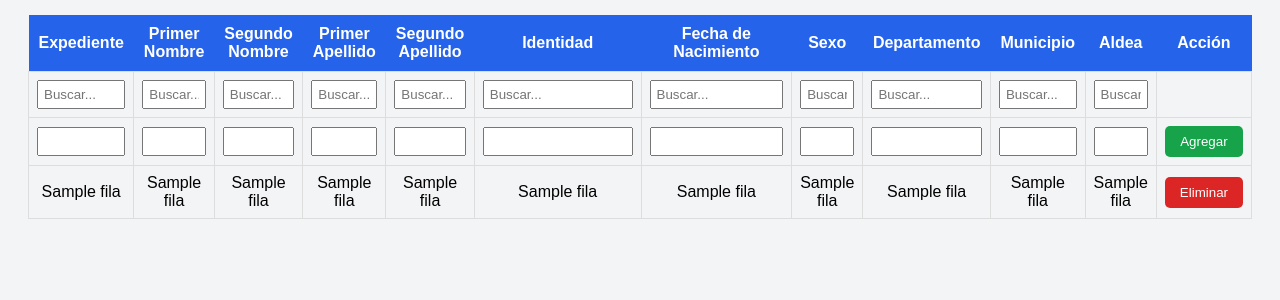
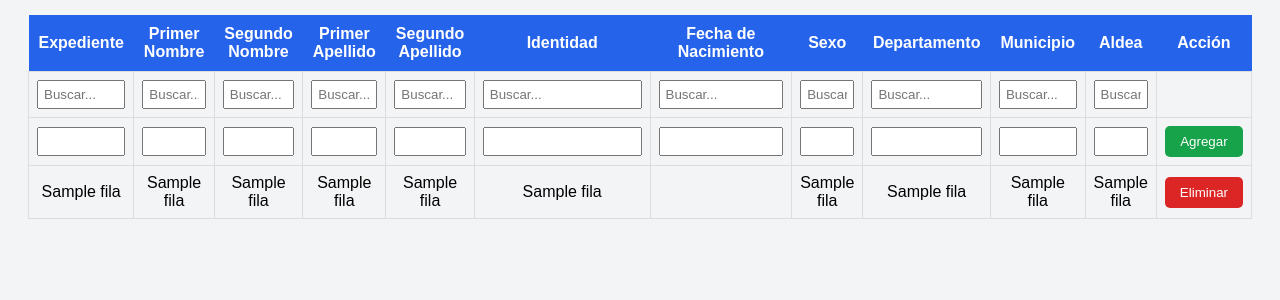
Before and after one commit to smilaencarnacion-svg/sistema-smi-le, a Flask app: template templates/dashboard.html in a window 1280 px wide. Shown: the part 190-490 px from the top of the page. Run offline with Flask 3, Linux system fonts and the light colour scheme; the template is opened without the code that fills it: most values are stand-ins (such as "Sample title", 1, 10 or a date in 2020).

Commit message:
fix importar excel definitivo real

```diff
--- a/templates/dashboard.html
+++ b/templates/dashboard.html
@@ -79,13 +79,13 @@
     box-sizing: border-box;
 }
 
-/* 🔥 AJUSTES SOLO ESTAS COLUMNAS */
+/* 🔥 SOLO AJUSTES */
 th:nth-child(6), td:nth-child(6) {
-    width: 180px;
+    width: 200px; /* Identidad más amplia */
 }
 
 th:nth-child(7), td:nth-child(7) {
-    width: 150px;
+    width: 140px; /* Fecha */
 }
 </style>
 
@@ -198,7 +198,7 @@
 <td>{{fila[4]}}</td>
 <td>{{fila[5]}}</td>
 <td>{{fila[6]}}</td>
-<td>{{fila[7]}}</td>
+<td>{{fila[7].split(" ")[0] if fila[7] else ""}}</td> <!-- 🔥 QUITA HORA -->
 <td>{{fila[8]}}</td>
 <td>{{fila[9]}}</td>
 <td>{{fila[10]}}</td>
```
